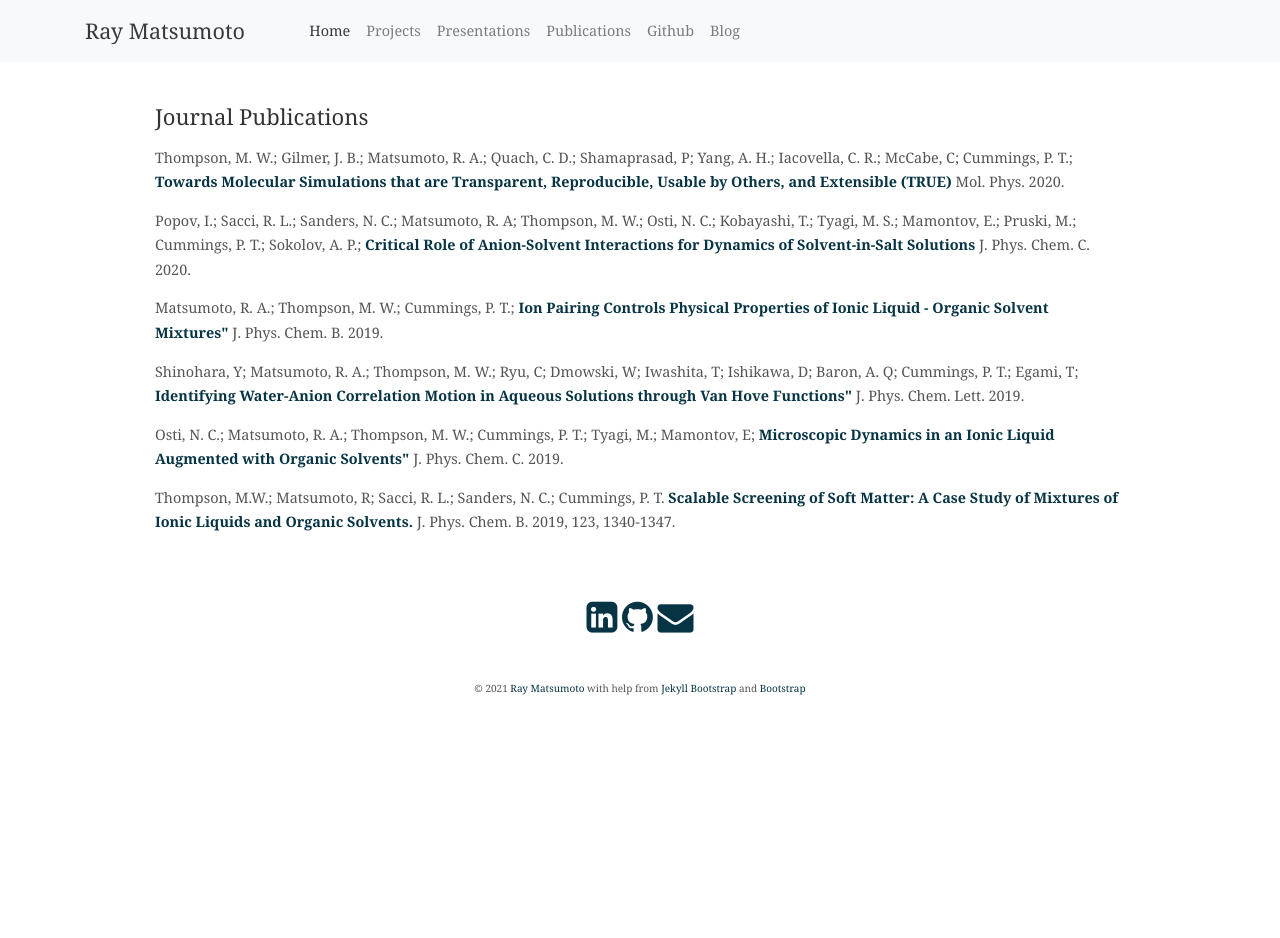
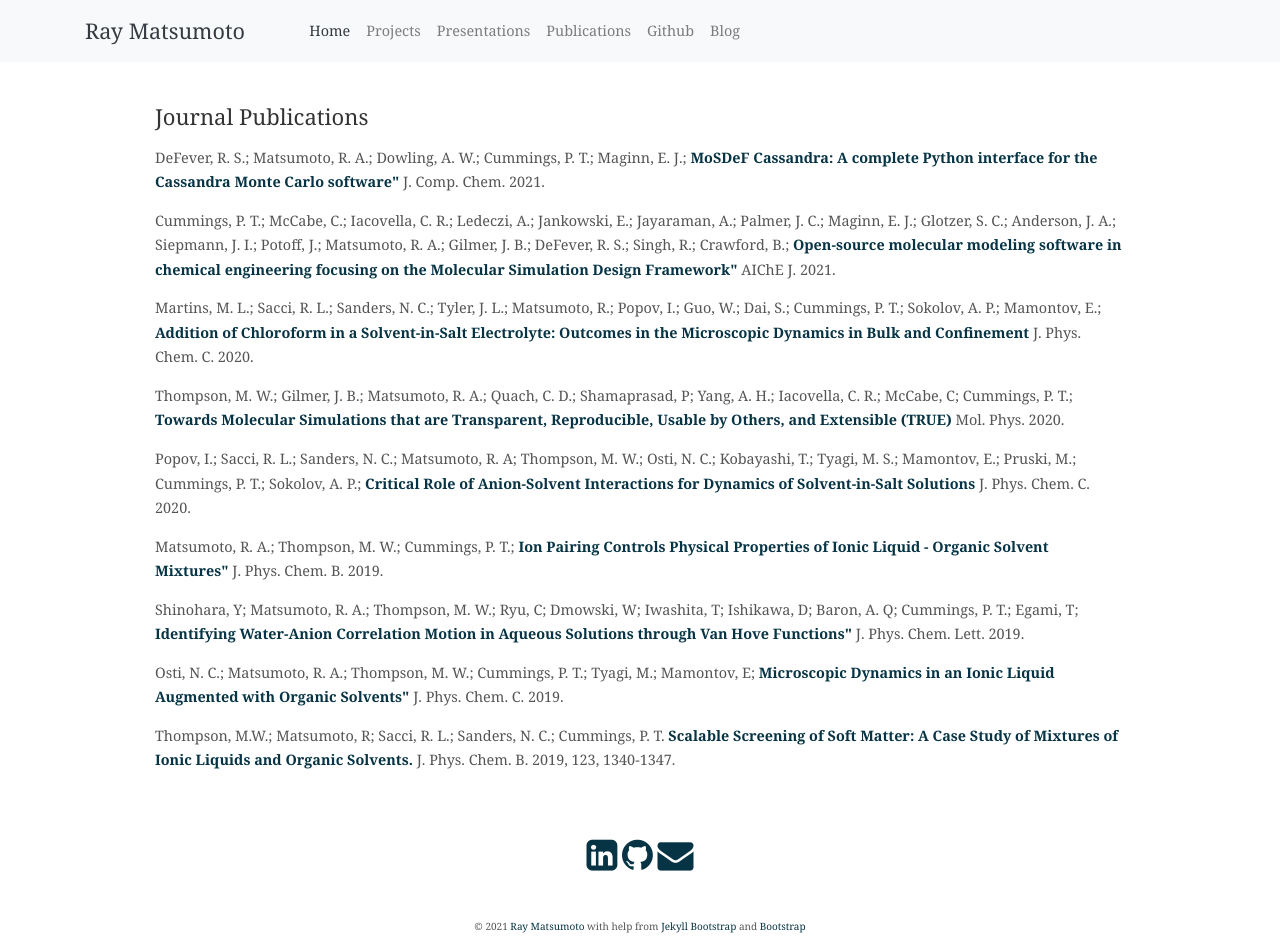
Before and after one commit to rmatsum836/rmatsum836.github.io, a Jekyll site: the page built from publications.md, in a window 1280 px wide. Built offline with Jekyll 4.4.1, drawn with Linux system fonts in a browser that asks for light colours; nearby versions of some CDN libraries; before the commit the page ends 900 px from its top, so only the background shows below that.

Commit message:
Update work

```diff
--- a/publications.md
+++ b/publications.md
@@ -11,6 +11,33 @@ style="max-width:1000px;margin-left:auto;margin-right:auto;padding-top:40px;padd
    style="font-weight:bolder;">
    <h4>Journal Publications</h4>
    </div>
+
+   <div class="entry-summary">
+    <p> DeFever, R. S.; Matsumoto, R. A.; Dowling, A. W.; Cummings, P. T.; Maginn, E. J.;
+    <a class="talk-title" href="https://onlinelibrary.wiley.com/doi/10.1002/jcc.26544?af=R"
+        target="_blank">MoSDeF Cassandra: A complete Python interface for the
+        Cassandra Monte Carlo software"
+    </a> J. Comp. Chem. 2021.</p>
+    </div>
+
+   <div class="entry-summary">
+    <p> Cummings, P. T.; McCabe, C.; Iacovella, C. R.; Ledeczi, A.; Jankowski,
+    E.; Jayaraman, A.; Palmer, J. C.; Maginn, E. J.; Glotzer, S. C.; Anderson,
+    J. A.; Siepmann, J. I.; Potoff, J.; Matsumoto, R. A.; Gilmer, J. B.;
+    DeFever, R. S.; Singh, R.; Crawford, B.;
+    <a class="talk-title" href="https://aiche.onlinelibrary.wiley.com/doi/10.1002/aic.17206"
+        target="_blank">Open-source molecular modeling software in chemical
+        engineering focusing on the Molecular Simulation Design Framework"
+    </a> AIChE J. 2021.</p>
+    </div>
+
+   <div class="entry-summary">
+    <p> Martins, M. L.; Sacci, R. L.; Sanders, N. C.; Tyler, J. L.; Matsumoto, R.; Popov, I.; Guo, W.; Dai, S.; Cummings, P. T.; Sokolov, A. P.; Mamontov, E.;
+    <a class="talk-title" href="https://pubs.acs.org/doi/abs/10.1021/acs.jpcc.0c05311"
+        target="_blank">Addition of Chloroform in a Solvent-in-Salt Electrolyte:
+        Outcomes in the Microscopic Dynamics in Bulk and Confinement
+    </a> J. Phys. Chem. C. 2020.</p>
+    </div>
 
    <div class="entry-summary">
     <p> Thompson, M. W.; Gilmer, J. B.; Matsumoto, R. A.; Quach, C. D.; Shamaprasad, P;
```
Also changed, not shown: projects.md (+25 -0 lines), talks.md (+17 -0 lines).
